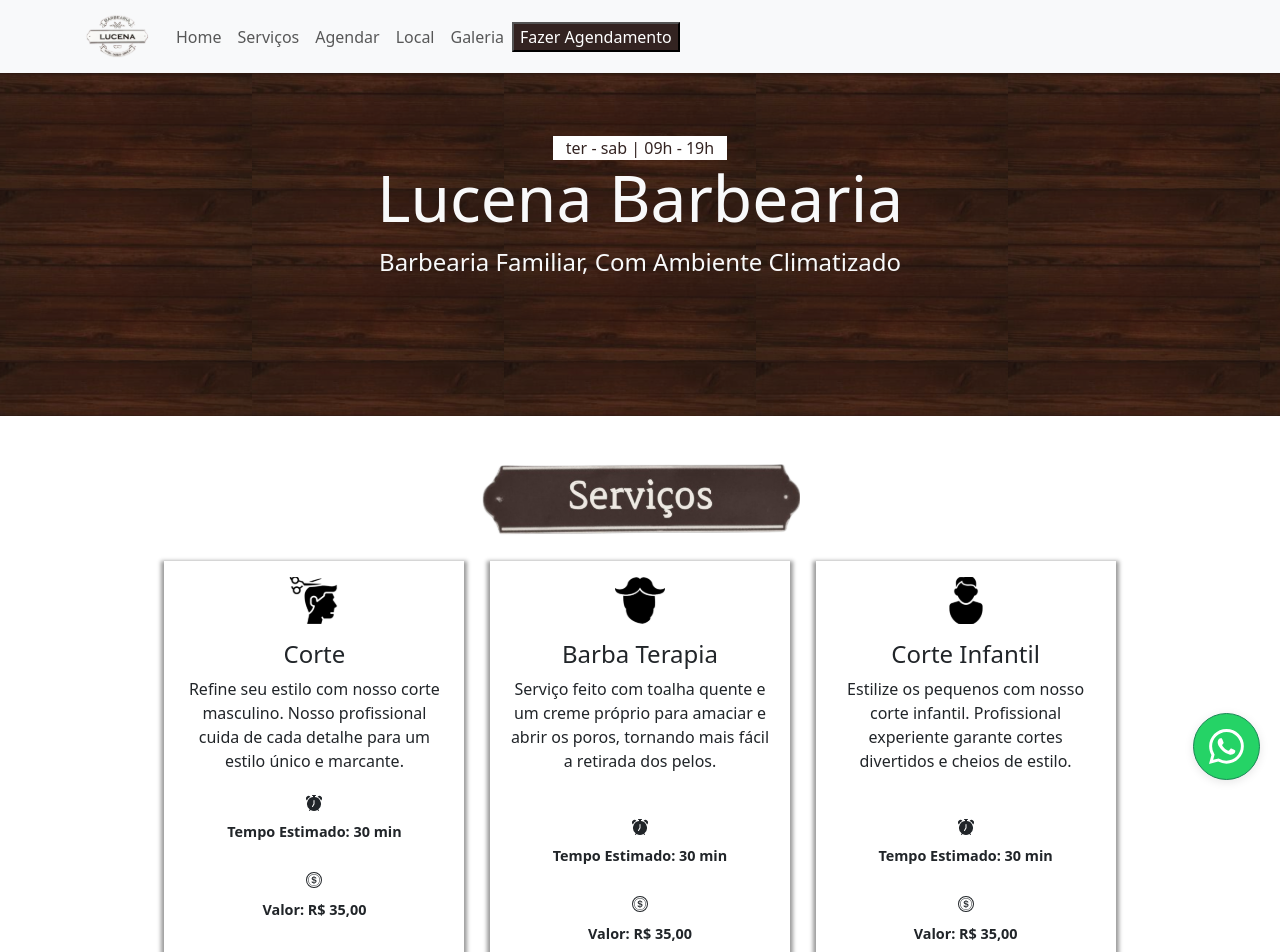
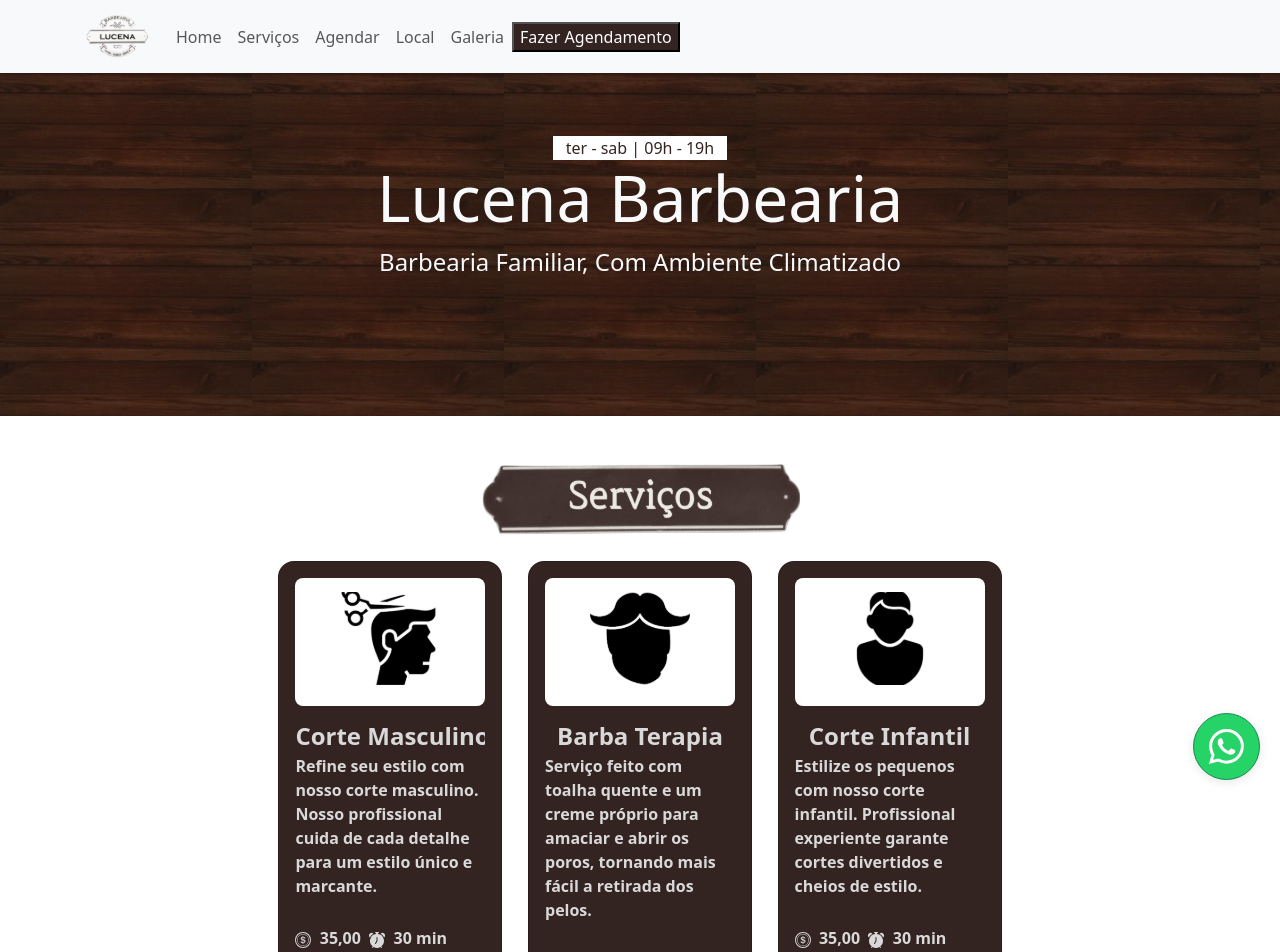
Before and after one commit to gustavo-marcialis/lucena-barbearia, a Next.js app: page / in a window 1280 px wide. Shown: the top 952 px of the page. Built offline with nearby package versions, Linux system fonts and the light colour scheme.

Commit message:
Estilização dos cards de serviço

```diff
--- a/src/components/Servicos.jsx
+++ b/src/components/Servicos.jsx
@@ -1,62 +1,110 @@
 import React from 'react';
+import { Image } from 'react-bootstrap';
+
 
 function Servicos() {
   return (
     <section className="text-center" id='servicos'>
-      <img src="/images/servico.svg" alt="Agendamento titulo" className='titulo' />
+      <Image src="/images/servico.svg" alt="Agendamento titulo" className='titulo' />
 
       <div className="cards">
-        <div className="cardestilo">
-          <img src="/images/icons/icon-corte.svg" alt="corte" />
-          <h3>Corte</h3>
+        <div class="card">
+          <div class="image_container">
+            <Image src="/images/icons/icon-corte.svg" alt="corte" style={{ width: '100px', height: 'auto' }} />
+          </div>
+          <div class="title">
+            <span>Corte Masculino</span>
             <p>Refine seu estilo com nosso corte masculino. Nosso profissional cuida de cada detalhe para um estilo único e marcante.</p>
-          <svg xmlns="http://www.w3.org/2000/svg" width="16" height="16" fill="currentColor" class="bi bi-alarm-fill" viewBox="0 0 16 16">
-                <path d="M6 .5a.5.5 0 0 1 .5-.5h3a.5.5 0 0 1 0 1H9v1.07a7.001 7.001 0 0 1 3.274 12.474l.601.602a.5.5 0 0 1-.707.708l-.746-.746A6.97 6.97 0 0 1 8 16a6.97 6.97 0 0 1-3.422-.892l-.746.746a.5.5 0 0 1-.707-.708l.602-.602A7.001 7.001 0 0 1 7 2.07V1h-.5A.5.5 0 0 1 6 .5m2.5 5a.5.5 0 0 0-1 0v3.362l-1.429 2.38a.5.5 0 1 0 .858.515l1.5-2.5A.5.5 0 0 0 8.5 9zM.86 5.387A2.5 2.5 0 1 1 4.387 1.86 8.04 8.04 0 0 0 .86 5.387M11.613 1.86a2.5 2.5 0 1 1 3.527 3.527 8.04 8.04 0 0 0-3.527-3.527"/>
-            </svg>
-          <span>Tempo Estimado: 30 min</span>
-          <br />
-          <svg xmlns="http://www.w3.org/2000/svg" width="16" height="16" fill="currentColor" class="bi bi-coin" viewBox="0 0 16 16">
-                <path d="M5.5 9.511c.076.954.83 1.697 2.182 1.785V12h.6v-.709c1.4-.098 2.218-.846 2.218-1.932 0-.987-.626-1.496-1.745-1.76l-.473-.112V5.57c.6.068.982.396 1.074.85h1.052c-.076-.919-.864-1.638-2.126-1.716V4h-.6v.719c-1.195.117-2.01.836-2.01 1.853 0 .9.606 1.472 1.613 1.707l.397.098v2.034c-.615-.093-1.022-.43-1.114-.9zm2.177-2.166c-.59-.137-.91-.416-.91-.836 0-.47.345-.822.915-.925v1.76h-.005zm.692 1.193c.717.166 1.048.435 1.048.91 0 .542-.412.914-1.135.982V8.518z"/>
-                <path d="M8 15A7 7 0 1 1 8 1a7 7 0 0 1 0 14m0 1A8 8 0 1 0 8 0a8 8 0 0 0 0 16"/>
-                <path d="M8 13.5a5.5 5.5 0 1 1 0-11 5.5 5.5 0 0 1 0 11m0 .5A6 6 0 1 0 8 2a6 6 0 0 0 0 12"/>
-            </svg>
-          <span>Valor: R$ 35,00</span>
           </div>
 
-        <div className="cardestilo">
-          <img src="/images/icons/icon-barba.svg" alt="barba terapia" />
-          <h3>Barba Terapia</h3>
-          <p>Serviço feito com toalha quente e um creme próprio para amaciar e abrir os poros, tornando mais fácil a retirada dos pelos.</p>
-          <br />
+          <div class="action">
+            <div class="price">
+              <span>
+                <svg xmlns="http://www.w3.org/2000/svg" width="16" height="16" fill="currentColor" class="bi bi-coin" viewBox="0 0 16 16">
+                  <path d="M5.5 9.511c.076.954.83 1.697 2.182 1.785V12h.6v-.709c1.4-.098 2.218-.846 2.218-1.932 0-.987-.626-1.496-1.745-1.76l-.473-.112V5.57c.6.068.982.396 1.074.85h1.052c-.076-.919-.864-1.638-2.126-1.716V4h-.6v.719c-1.195.117-2.01.836-2.01 1.853 0 .9.606 1.472 1.613 1.707l.397.098v2.034c-.615-.093-1.022-.43-1.114-.9zm2.177-2.166c-.59-.137-.91-.416-.91-.836 0-.47.345-.822.915-.925v1.76h-.005zm.692 1.193c.717.166 1.048.435 1.048.91 0 .542-.412.914-1.135.982V8.518z" />
+                  <path d="M8 15A7 7 0 1 1 8 1a7 7 0 0 1 0 14m0 1A8 8 0 1 0 8 0a8 8 0 0 0 0 16" />
+                  <path d="M8 13.5a5.5 5.5 0 1 1 0-11 5.5 5.5 0 0 1 0 11m0 .5A6 6 0 1 0 8 2a6 6 0 0 0 0 12" />
+                </svg>
+                &nbsp;
+                35,00
+              </span>
+              &nbsp;&nbsp;
+              <span>
                 <svg xmlns="http://www.w3.org/2000/svg" width="16" height="16" fill="currentColor" class="bi bi-alarm-fill" viewBox="0 0 16 16">
-                <path d="M6 .5a.5.5 0 0 1 .5-.5h3a.5.5 0 0 1 0 1H9v1.07a7.001 7.001 0 0 1 3.274 12.474l.601.602a.5.5 0 0 1-.707.708l-.746-.746A6.97 6.97 0 0 1 8 16a6.97 6.97 0 0 1-3.422-.892l-.746.746a.5.5 0 0 1-.707-.708l.602-.602A7.001 7.001 0 0 1 7 2.07V1h-.5A.5.5 0 0 1 6 .5m2.5 5a.5.5 0 0 0-1 0v3.362l-1.429 2.38a.5.5 0 1 0 .858.515l1.5-2.5A.5.5 0 0 0 8.5 9zM.86 5.387A2.5 2.5 0 1 1 4.387 1.86 8.04 8.04 0 0 0 .86 5.387M11.613 1.86a2.5 2.5 0 1 1 3.527 3.527 8.04 8.04 0 0 0-3.527-3.527"/>
+                  <path d="M6 .5a.5.5 0 0 1 .5-.5h3a.5.5 0 0 1 0 1H9v1.07a7.001 7.001 0 0 1 3.274 12.474l.601.602a.5.5 0 0 1-.707.708l-.746-.746A6.97 6.97 0 0 1 8 16a6.97 6.97 0 0 1-3.422-.892l-.746.746a.5.5 0 0 1-.707-.708l.602-.602A7.001 7.001 0 0 1 7 2.07V1h-.5A.5.5 0 0 1 6 .5m2.5 5a.5.5 0 0 0-1 0v3.362l-1.429 2.38a.5.5 0 1 0 .858.515l1.5-2.5A.5.5 0 0 0 8.5 9zM.86 5.387A2.5 2.5 0 1 1 4.387 1.86 8.04 8.04 0 0 0 .86 5.387M11.613 1.86a2.5 2.5 0 1 1 3.527 3.527 8.04 8.04 0 0 0-3.527-3.527" />
                 </svg>
-          <span>Tempo Estimado: 30 min</span>
-          <br />
-          <svg xmlns="http://www.w3.org/2000/svg" width="16" height="16" fill="currentColor" class="bi bi-coin" viewBox="0 0 16 16">
-                <path d="M5.5 9.511c.076.954.83 1.697 2.182 1.785V12h.6v-.709c1.4-.098 2.218-.846 2.218-1.932 0-.987-.626-1.496-1.745-1.76l-.473-.112V5.57c.6.068.982.396 1.074.85h1.052c-.076-.919-.864-1.638-2.126-1.716V4h-.6v.719c-1.195.117-2.01.836-2.01 1.853 0 .9.606 1.472 1.613 1.707l.397.098v2.034c-.615-.093-1.022-.43-1.114-.9zm2.177-2.166c-.59-.137-.91-.416-.91-.836 0-.47.345-.822.915-.925v1.76h-.005zm.692 1.193c.717.166 1.048.435 1.048.91 0 .542-.412.914-1.135.982V8.518z"/>
-                <path d="M8 15A7 7 0 1 1 8 1a7 7 0 0 1 0 14m0 1A8 8 0 1 0 8 0a8 8 0 0 0 0 16"/>
-                <path d="M8 13.5a5.5 5.5 0 1 1 0-11 5.5 5.5 0 0 1 0 11m0 .5A6 6 0 1 0 8 2a6 6 0 0 0 0 12"/>
-            </svg>
-          <span>Valor: R$ 35,00</span>
+                &nbsp;
+                30 min
+              </span>
             </div>
 
-        <div className="cardestilo">
-          <img src="/images/icons/icon-infantil.svg" alt="corte infantil" />
-          <h3>Corte Infantil</h3>
+          </div>
+        </div>
+
+        <div class="card">
+          <div class="image_container">
+            <Image src="/images/icons/icon-barba.svg" alt="barba" style={{ width: '100px', height: 'auto' }} />
+          </div>
+          <div class="title">
+            <span>Barba Terapia</span>
+            <p>Serviço feito com toalha quente e um creme próprio para amaciar e abrir os poros, tornando mais fácil a retirada dos pelos.</p>
+          </div>
+
+          <div class="action">
+            <div class="price">
+              <span>
+                <svg xmlns="http://www.w3.org/2000/svg" width="16" height="16" fill="currentColor" class="bi bi-coin" viewBox="0 0 16 16">
+                  <path d="M5.5 9.511c.076.954.83 1.697 2.182 1.785V12h.6v-.709c1.4-.098 2.218-.846 2.218-1.932 0-.987-.626-1.496-1.745-1.76l-.473-.112V5.57c.6.068.982.396 1.074.85h1.052c-.076-.919-.864-1.638-2.126-1.716V4h-.6v.719c-1.195.117-2.01.836-2.01 1.853 0 .9.606 1.472 1.613 1.707l.397.098v2.034c-.615-.093-1.022-.43-1.114-.9zm2.177-2.166c-.59-.137-.91-.416-.91-.836 0-.47.345-.822.915-.925v1.76h-.005zm.692 1.193c.717.166 1.048.435 1.048.91 0 .542-.412.914-1.135.982V8.518z" />
+                  <path d="M8 15A7 7 0 1 1 8 1a7 7 0 0 1 0 14m0 1A8 8 0 1 0 8 0a8 8 0 0 0 0 16" />
+                  <path d="M8 13.5a5.5 5.5 0 1 1 0-11 5.5 5.5 0 0 1 0 11m0 .5A6 6 0 1 0 8 2a6 6 0 0 0 0 12" />
+                </svg>
+                &nbsp;
+                35,00
+              </span>
+              &nbsp;&nbsp;
+              <span>
+                <svg xmlns="http://www.w3.org/2000/svg" width="16" height="16" fill="currentColor" class="bi bi-alarm-fill" viewBox="0 0 16 16">
+                  <path d="M6 .5a.5.5 0 0 1 .5-.5h3a.5.5 0 0 1 0 1H9v1.07a7.001 7.001 0 0 1 3.274 12.474l.601.602a.5.5 0 0 1-.707.708l-.746-.746A6.97 6.97 0 0 1 8 16a6.97 6.97 0 0 1-3.422-.892l-.746.746a.5.5 0 0 1-.707-.708l.602-.602A7.001 7.001 0 0 1 7 2.07V1h-.5A.5.5 0 0 1 6 .5m2.5 5a.5.5 0 0 0-1 0v3.362l-1.429 2.38a.5.5 0 1 0 .858.515l1.5-2.5A.5.5 0 0 0 8.5 9zM.86 5.387A2.5 2.5 0 1 1 4.387 1.86 8.04 8.04 0 0 0 .86 5.387M11.613 1.86a2.5 2.5 0 1 1 3.527 3.527 8.04 8.04 0 0 0-3.527-3.527" />
+                </svg>
+                &nbsp;
+                30 min
+              </span>
+            </div>
+
+          </div>
+        </div>
+
+        <div class="card">
+          <div class="image_container">
+            <Image src="/images/icons/icon-infantil.svg" alt="corte infantil" style={{ width: '100px', height: 'auto' }} />
+          </div>
+          <div class="title">
+            <span>Corte Infantil</span>
             <p>Estilize os pequenos com nosso corte infantil. Profissional experiente garante cortes divertidos e cheios de estilo.</p>
-          <br />
+          </div>
+
+          <div class="action">
+            <div class="price">
+              <span>
+                <svg xmlns="http://www.w3.org/2000/svg" width="16" height="16" fill="currentColor" class="bi bi-coin" viewBox="0 0 16 16">
+                  <path d="M5.5 9.511c.076.954.83 1.697 2.182 1.785V12h.6v-.709c1.4-.098 2.218-.846 2.218-1.932 0-.987-.626-1.496-1.745-1.76l-.473-.112V5.57c.6.068.982.396 1.074.85h1.052c-.076-.919-.864-1.638-2.126-1.716V4h-.6v.719c-1.195.117-2.01.836-2.01 1.853 0 .9.606 1.472 1.613 1.707l.397.098v2.034c-.615-.093-1.022-.43-1.114-.9zm2.177-2.166c-.59-.137-.91-.416-.91-.836 0-.47.345-.822.915-.925v1.76h-.005zm.692 1.193c.717.166 1.048.435 1.048.91 0 .542-.412.914-1.135.982V8.518z" />
+                  <path d="M8 15A7 7 0 1 1 8 1a7 7 0 0 1 0 14m0 1A8 8 0 1 0 8 0a8 8 0 0 0 0 16" />
+                  <path d="M8 13.5a5.5 5.5 0 1 1 0-11 5.5 5.5 0 0 1 0 11m0 .5A6 6 0 1 0 8 2a6 6 0 0 0 0 12" />
+                </svg>
+                &nbsp;
+                35,00
+              </span>
+              &nbsp;&nbsp;
+              <span>
                 <svg xmlns="http://www.w3.org/2000/svg" width="16" height="16" fill="currentColor" class="bi bi-alarm-fill" viewBox="0 0 16 16">
-                <path d="M6 .5a.5.5 0 0 1 .5-.5h3a.5.5 0 0 1 0 1H9v1.07a7.001 7.001 0 0 1 3.274 12.474l.601.602a.5.5 0 0 1-.707.708l-.746-.746A6.97 6.97 0 0 1 8 16a6.97 6.97 0 0 1-3.422-.892l-.746.746a.5.5 0 0 1-.707-.708l.602-.602A7.001 7.001 0 0 1 7 2.07V1h-.5A.5.5 0 0 1 6 .5m2.5 5a.5.5 0 0 0-1 0v3.362l-1.429 2.38a.5.5 0 1 0 .858.515l1.5-2.5A.5.5 0 0 0 8.5 9zM.86 5.387A2.5 2.5 0 1 1 4.387 1.86 8.04 8.04 0 0 0 .86 5.387M11.613 1.86a2.5 2.5 0 1 1 3.527 3.527 8.04 8.04 0 0 0-3.527-3.527"/>
+                  <path d="M6 .5a.5.5 0 0 1 .5-.5h3a.5.5 0 0 1 0 1H9v1.07a7.001 7.001 0 0 1 3.274 12.474l.601.602a.5.5 0 0 1-.707.708l-.746-.746A6.97 6.97 0 0 1 8 16a6.97 6.97 0 0 1-3.422-.892l-.746.746a.5.5 0 0 1-.707-.708l.602-.602A7.001 7.001 0 0 1 7 2.07V1h-.5A.5.5 0 0 1 6 .5m2.5 5a.5.5 0 0 0-1 0v3.362l-1.429 2.38a.5.5 0 1 0 .858.515l1.5-2.5A.5.5 0 0 0 8.5 9zM.86 5.387A2.5 2.5 0 1 1 4.387 1.86 8.04 8.04 0 0 0 .86 5.387M11.613 1.86a2.5 2.5 0 1 1 3.527 3.527 8.04 8.04 0 0 0-3.527-3.527" />
                 </svg>
-          <span>Tempo Estimado: 30 min</span>
-          <br />
-          <svg xmlns="http://www.w3.org/2000/svg" width="16" height="16" fill="currentColor" class="bi bi-coin" viewBox="0 0 16 16">
-                <path d="M5.5 9.511c.076.954.83 1.697 2.182 1.785V12h.6v-.709c1.4-.098 2.218-.846 2.218-1.932 0-.987-.626-1.496-1.745-1.76l-.473-.112V5.57c.6.068.982.396 1.074.85h1.052c-.076-.919-.864-1.638-2.126-1.716V4h-.6v.719c-1.195.117-2.01.836-2.01 1.853 0 .9.606 1.472 1.613 1.707l.397.098v2.034c-.615-.093-1.022-.43-1.114-.9zm2.177-2.166c-.59-.137-.91-.416-.91-.836 0-.47.345-.822.915-.925v1.76h-.005zm.692 1.193c.717.166 1.048.435 1.048.91 0 .542-.412.914-1.135.982V8.518z"/>
-                <path d="M8 15A7 7 0 1 1 8 1a7 7 0 0 1 0 14m0 1A8 8 0 1 0 8 0a8 8 0 0 0 0 16"/>
-                <path d="M8 13.5a5.5 5.5 0 1 1 0-11 5.5 5.5 0 0 1 0 11m0 .5A6 6 0 1 0 8 2a6 6 0 0 0 0 12"/>
-            </svg>
-          <span>Valor: R$ 35,00</span>
+                &nbsp;
+                30 min
+              </span>
+            </div>
+
+          </div>
         </div>
       </div>
     </section>
--- a/src/styles/globals.css
+++ b/src/styles/globals.css
@@ -159,3 +159,117 @@
   padding-left: 1vw;
   padding-right: 1vw;
 }
+
+
+
+
+
+.card {
+  --bg-card: #332321;
+  --primary: #fff;
+  --primary-800: #fff;
+  --primary-shadow: #332321;
+  --light: #d9d9d9;
+  --zinc-800: #18181b;
+  --bg-linear: linear-gradient(0deg, var(--primary) 50%, var(--light) 125%);
+
+  position: relative;
+
+  display: flex;
+  flex-direction: column;
+  gap: 0.75rem;
+
+  padding: 1rem;
+  width: 14rem;
+  background-color: var(--bg-card);
+
+  border-radius: 1rem;
+
+  margin-bottom: 6vh;
+}
+
+.image_container {
+  overflow: hidden;
+  cursor: pointer;
+
+  position: relative;
+  z-index: 5;
+
+  width: 100%;
+  height: 8rem;
+  background-color: var(--primary-800);
+
+  border-radius: 0.5rem;
+
+  padding-top: 7%;
+}
+
+.image_container .image {
+  position: absolute;
+  top: 50%;
+  left: 50%;
+  transform: translate(-50%, -50%);
+
+  width: 3rem;
+  fill: var(--light);
+}
+
+.title {
+  overflow: clip;
+
+  width: 100%;
+
+  font-size: 1.5rem;
+  font-weight: 600;
+  color: var(--light);
+  text-wrap: nowrap;
+}
+
+.title p {
+  overflow: clip;
+  text-align: left;
+  width: 100%;
+
+  font-size: 1rem;
+  font-weight: 600;
+  color: var(--light);
+  text-wrap: wrap;
+}
+
+.action {
+  display: flex;
+  align-items: start;
+  gap: 1rem;
+}
+
+.price {
+  font-size: 1rem;
+  font-weight: 700;
+  color: var(--light);
+}
+
+.cart-button {
+  cursor: pointer;
+
+  display: flex;
+  justify-content: center;
+  align-items: center;
+  gap: 0.25rem;
+
+  padding: 0.5rem;
+  width: 100%;
+  background-image: var(--bg-linear);
+
+  font-size: 0.75rem;
+  font-weight: 500;
+  color: var(--light);
+  text-wrap: nowrap;
+
+  border: 2px solid hsla(262, 83%, 58%, 0.5);
+  border-radius: 0.5rem;
+  box-shadow: inset 0 0 0.25rem 1px var(--light);
+}
+
+.cart-button .cart-icon {
+  width: 1rem;
+}
```
Lines whose indentation alone changed are shown as unchanged.
